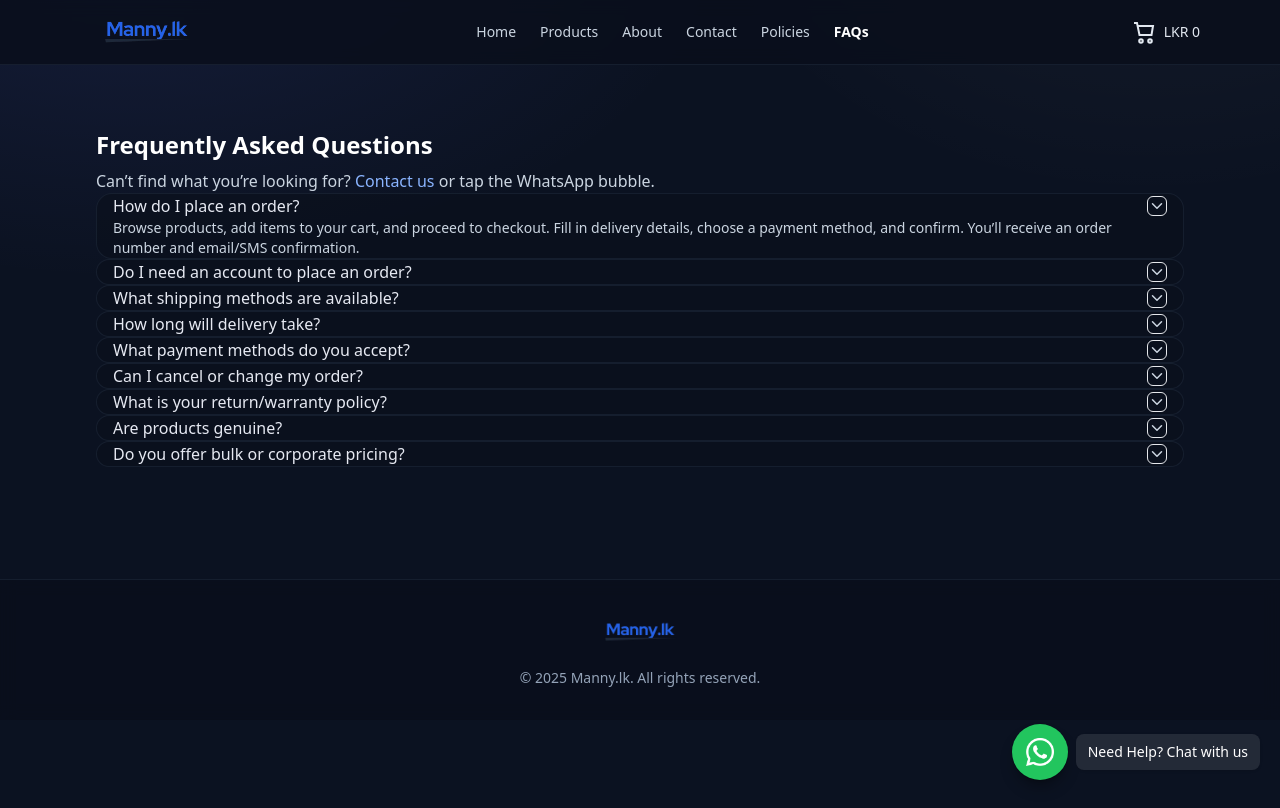
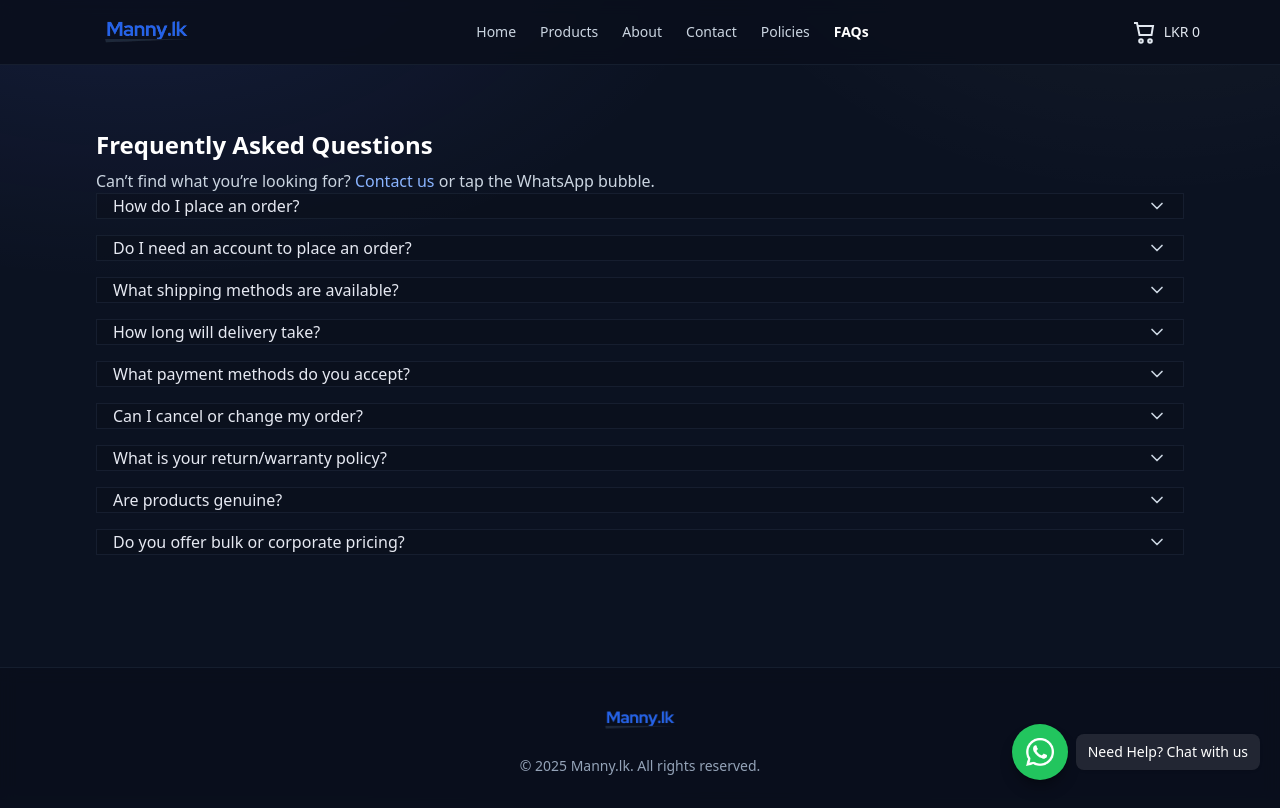
Before and after one commit to UdUdithaEdirisinghe/unm, a Next.js app: page /faq in a window 1280 px wide. Built offline with nearby package versions, Linux system fonts and the light colour scheme.

Commit message:
arrowBtnFaqs

```diff
--- a/src/app/faq/FaqClient.tsx
+++ b/src/app/faq/FaqClient.tsx
@@ -5,53 +5,26 @@ import { useState } from "react";
 type QA = { q: string; a: string };
 
 const faqs: QA[] = [
-  {
-    q: "How do I place an order?",
-    a: "Browse products, add items to your cart, and proceed to checkout. Fill in delivery details, choose a payment method, and confirm. You’ll receive an order number and email/SMS confirmation.",
-  },
-  {
-    q: "Do I need an account to place an order?",
-    a: "No, guest checkout is supported. Creating an account lets you track orders, view history, and checkout faster next time.",
-  },
-  {
-    q: "What shipping methods are available?",
-    a: "We deliver island-wide via trusted couriers. Express/priority options may appear at checkout depending on your address.",
-  },
-  {
-    q: "How long will delivery take?",
-    a: "Colombo/Greater Colombo: 1–3 working days. Other districts: 2–5 working days. Pre-orders ship on/after the indicated date.",
-  },
-  {
-    q: "What payment methods do you accept?",
-    a: "Cash on Delivery (selected areas), bank transfer, and card payments where available. Payment options are shown at checkout.",
-  },
-  {
-    q: "Can I cancel or change my order?",
-    a: "If your order hasn’t shipped, contact us as soon as possible and we’ll try our best to help. Shipped orders can be handled via our returns policy.",
-  },
-  {
-    q: "What is your return/warranty policy?",
-    a: "Most items include a limited warranty from the brand or distributor. Defects are handled per our Returns & Warranty Policy. Physical or liquid damage is not covered.",
-  },
-  {
-    q: "Are products genuine?",
-    a: "Yes. We source from official brands and authorized distributors. Product pages list what’s included and any regional notes.",
-  },
-  {
-    q: "Do you offer bulk or corporate pricing?",
-    a: "Yes—message us with your list and quantities and we’ll send you a quote and lead times.",
-  },
+  { q: "How do I place an order?", a: "Browse products, add items to your cart, and proceed to checkout. Fill in delivery details, choose a payment method, and confirm. You’ll receive an order number and email/SMS confirmation." },
+  { q: "Do I need an account to place an order?", a: "No, guest checkout is supported. Creating an account lets you track orders, view history, and checkout faster next time." },
+  { q: "What shipping methods are available?", a: "We deliver island-wide via trusted couriers. Express/priority options may appear at checkout depending on your address." },
+  { q: "How long will delivery take?", a: "Colombo/Greater Colombo: 1–3 working days. Other districts: 2–5 working days. Pre-orders ship on/after the indicated date." },
+  { q: "What payment methods do you accept?", a: "Cash on Delivery (selected areas), bank transfer, and card payments where available. Payment options are shown at checkout." },
+  { q: "Can I cancel or change my order?", a: "If your order hasn’t shipped, contact us as soon as possible and we’ll try our best to help. Shipped orders can be handled via our returns policy." },
+  { q: "What is your return/warranty policy?", a: "Most items include a limited warranty from the brand or distributor. Defects are handled per our Returns & Warranty Policy. Physical or liquid damage is not covered." },
+  { q: "Are products genuine?", a: "Yes. We source from official brands and authorized distributors. Product pages list what’s included and any regional notes." },
+  { q: "Do you offer bulk or corporate pricing?", a: "Yes—message us with your list and quantities and we’ll send you a quote and lead times." },
 ];
 
-/** Fixed-size chevron so global SVG styles can’t blow it up */
+/** Chevron/plus style arrow */
 function Chevron({ open }: { open: boolean }) {
   return (
     <svg
       aria-hidden="true"
-      width="18"
-      height="18"
+      width="20"
+      height="20"
       viewBox="0 0 24 24"
-      className={`text-slate-300 transition-transform duration-200 ${open ? "rotate-180" : ""}`}
+      className={`text-slate-300 transition-transform duration-300 ${open ? "rotate-180" : ""}`}
       fill="none"
       stroke="currentColor"
       strokeWidth="2"
@@ -75,42 +48,34 @@ function Item({
   onToggle: (i: number) => void;
 }) {
   return (
-    <div className="rounded-2xl border border-slate-800/60 bg-[rgba(10,15,28,0.6)]">
-      {/* Header row: text left (not clickable), arrow button right (toggles) */}
-      <div className="flex items-center justify-between gap-3 px-4 py-3">
-        <span className="font-medium text-slate-100">{qa.q}</span>
-
+    <div className="rounded-xl border border-slate-800/60 bg-[rgba(10,15,28,0.6)] px-4 py-4">
       <button
         type="button"
         aria-label={open ? "Hide answer" : "Show answer"}
         aria-expanded={open}
         aria-controls={`faq-panel-${index}`}
         onClick={() => onToggle(index)}
-          className="inline-flex h-8 w-8 items-center justify-center rounded-md border border-slate-700/60 hover:bg-slate-800/50 focus:outline-none focus:ring-2 focus:ring-brand-accent/40"
+        className="flex w-full items-center justify-between text-left"
       >
+        <span className="font-medium text-slate-100">{qa.q}</span>
         <Chevron open={open} />
       </button>
-      </div>
 
-      {/* Panel: smooth, clean; hidden by default.
-         Using max-height animation to avoid Tailwind purge issues. */}
       <div
         id={`faq-panel-${index}`}
-        className="px-4 pb-3 text-slate-300 overflow-hidden transition-[max-height,opacity] duration-300 ease-in-out"
-        style={{
-          maxHeight: open ? 500 : 0, // plenty for typical answers; bump if you write very long ones
-          opacity: open ? 1 : 0.0,
-        }}
+        className={`transition-[max-height,opacity] duration-300 ease-in-out overflow-hidden ${
+          open ? "opacity-100" : "opacity-0"
+        }`}
+        style={{ maxHeight: open ? 500 : 0 }}
       >
-        <p className="pt-1 text-sm leading-relaxed">{qa.a}</p>
+        <p className="pt-2 text-sm text-slate-300 leading-relaxed">{qa.a}</p>
       </div>
     </div>
   );
 }
 
 export default function FaqClient() {
-  // Multiple open at once (each arrow controls its own panel)
-  const [openSet, setOpenSet] = useState<Set<number>>(() => new Set([0]));
+  const [openSet, setOpenSet] = useState<Set<number>>(new Set());
 
   const toggle = (idx: number) => {
     setOpenSet((cur) => {
@@ -121,7 +86,7 @@ export default function FaqClient() {
   };
 
   return (
-    <div className="space-y-3">
+    <div className="space-y-4">
       {faqs.map((qa, i) => (
         <Item key={qa.q} qa={qa} index={i} open={openSet.has(i)} onToggle={toggle} />
       ))}
```
Lines whose indentation alone changed are shown as unchanged.
